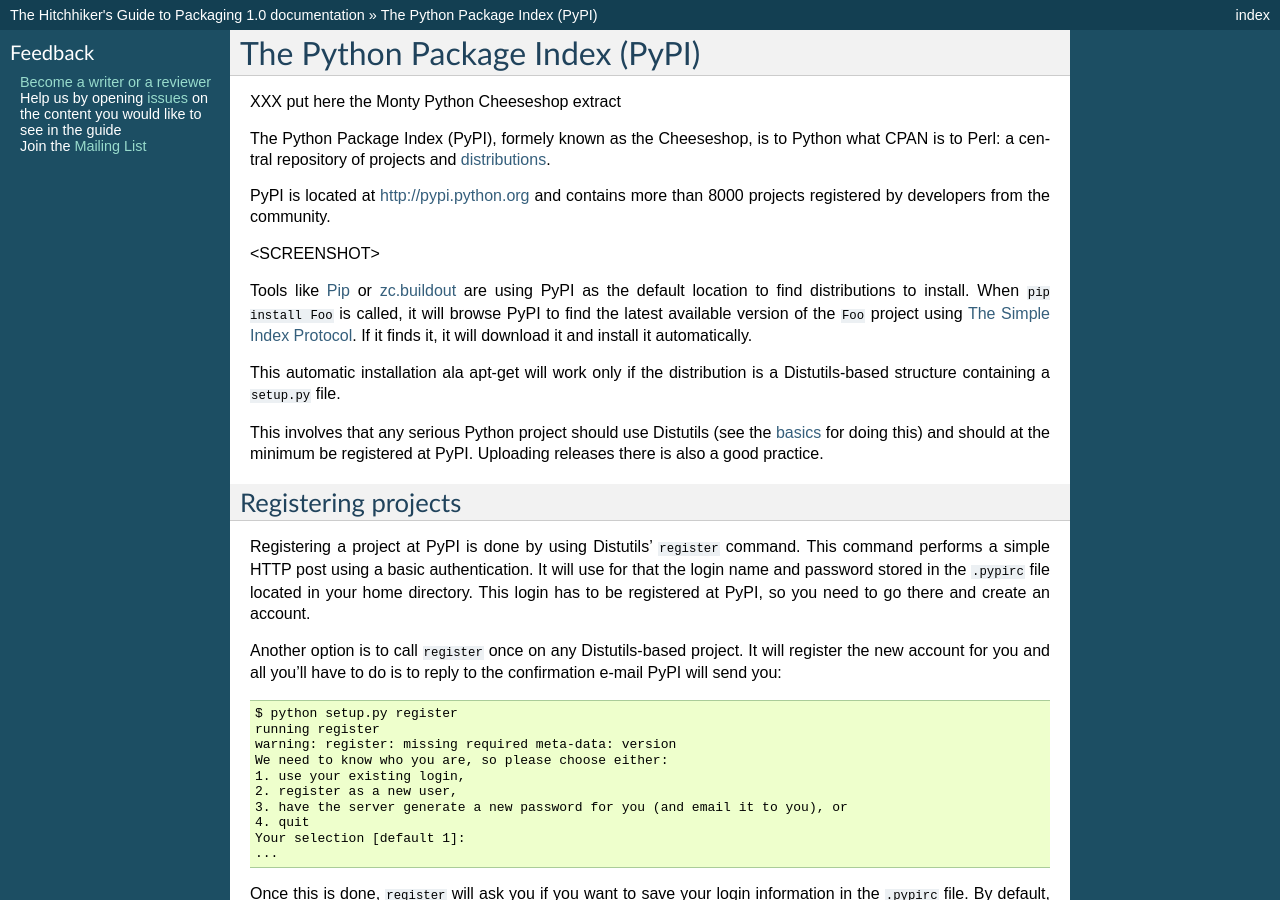
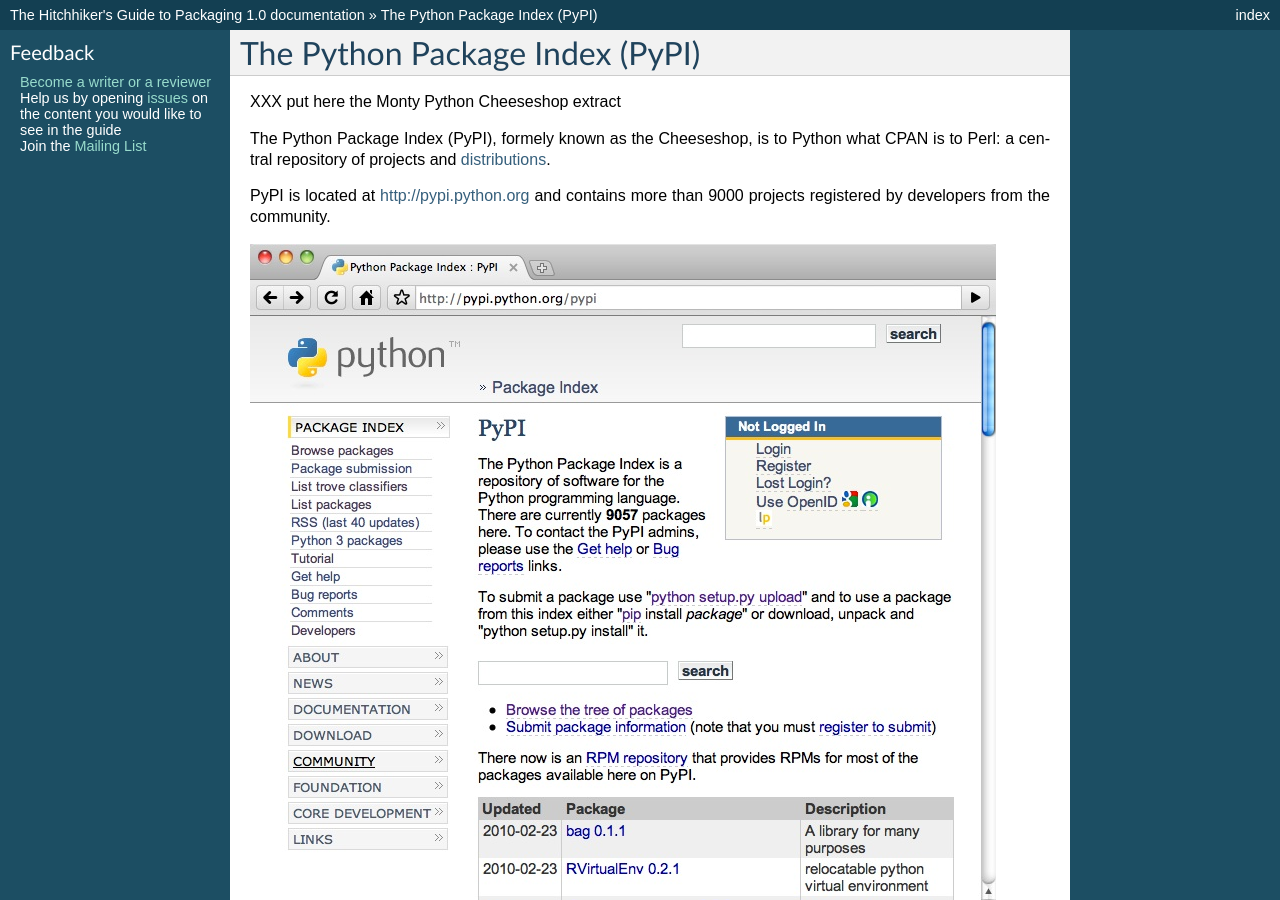
Before and after one commit to pypa/packaging.python.org, a Sphinx documentation site: the page built from source/pypi.txt, in a window 1280 px wide and 900 px high. Built offline with Sphinx 7.4.7, drawn with Linux system fonts in a browser that asks for light colours.

Commit message:
Added a screenshot of pypi.

```diff
--- a/source/pypi.txt
+++ b/source/pypi.txt
@@ -8,10 +8,10 @@
 what CPAN is to Perl: a central repository of projects and
 :term:`distributions <distribution>`.
 
-PyPI is located at http://pypi.python.org and contains more than 8000 projects
+PyPI is located at http://pypi.python.org and contains more than 9000 projects
 registered by developers from the community.
 
-<SCREENSHOT>
+.. image:: images/pypi_screenshot.jpg
 
 Tools like :doc:`Pip <pip>` or
 `zc.buildout <http://pypi.python.org/pypi/zc.buildout>`_ are using PyPI as
```
Also changed, not shown: source/images/pypi_screenshot.jpg (added).
